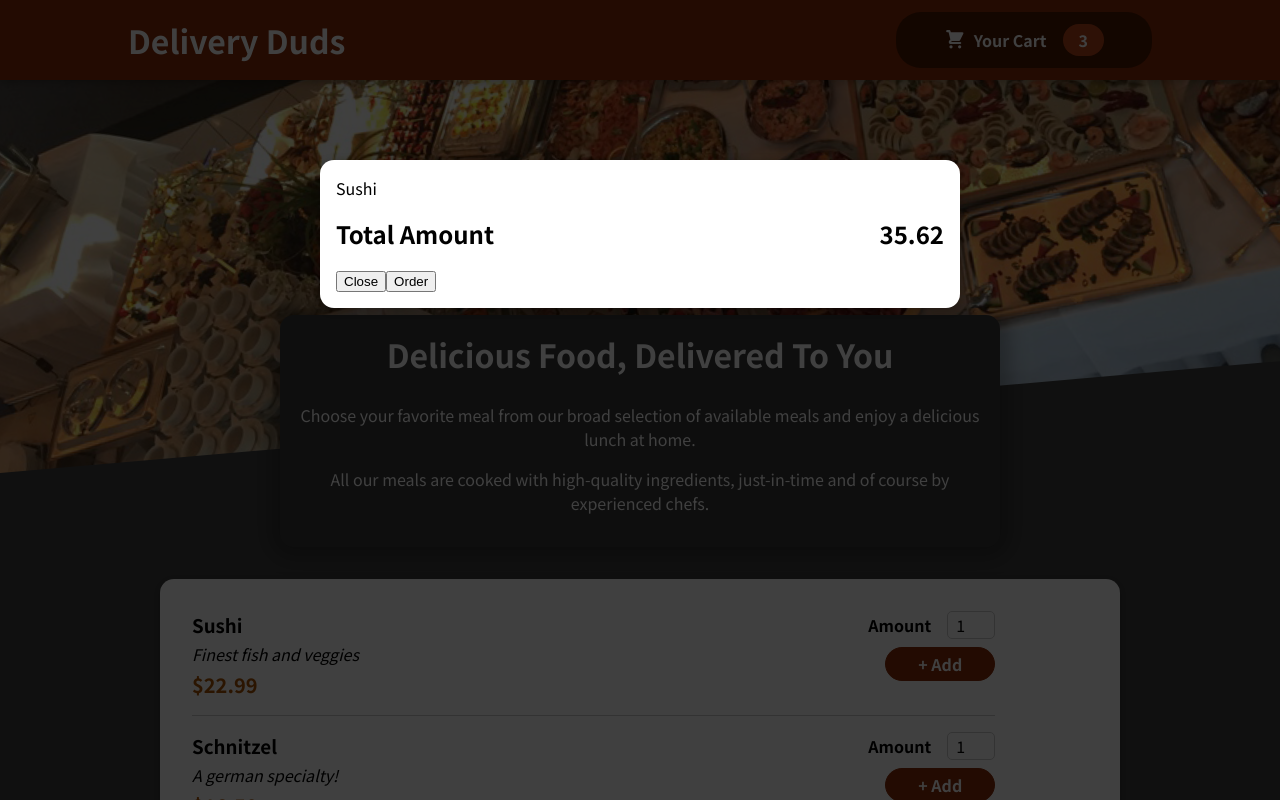
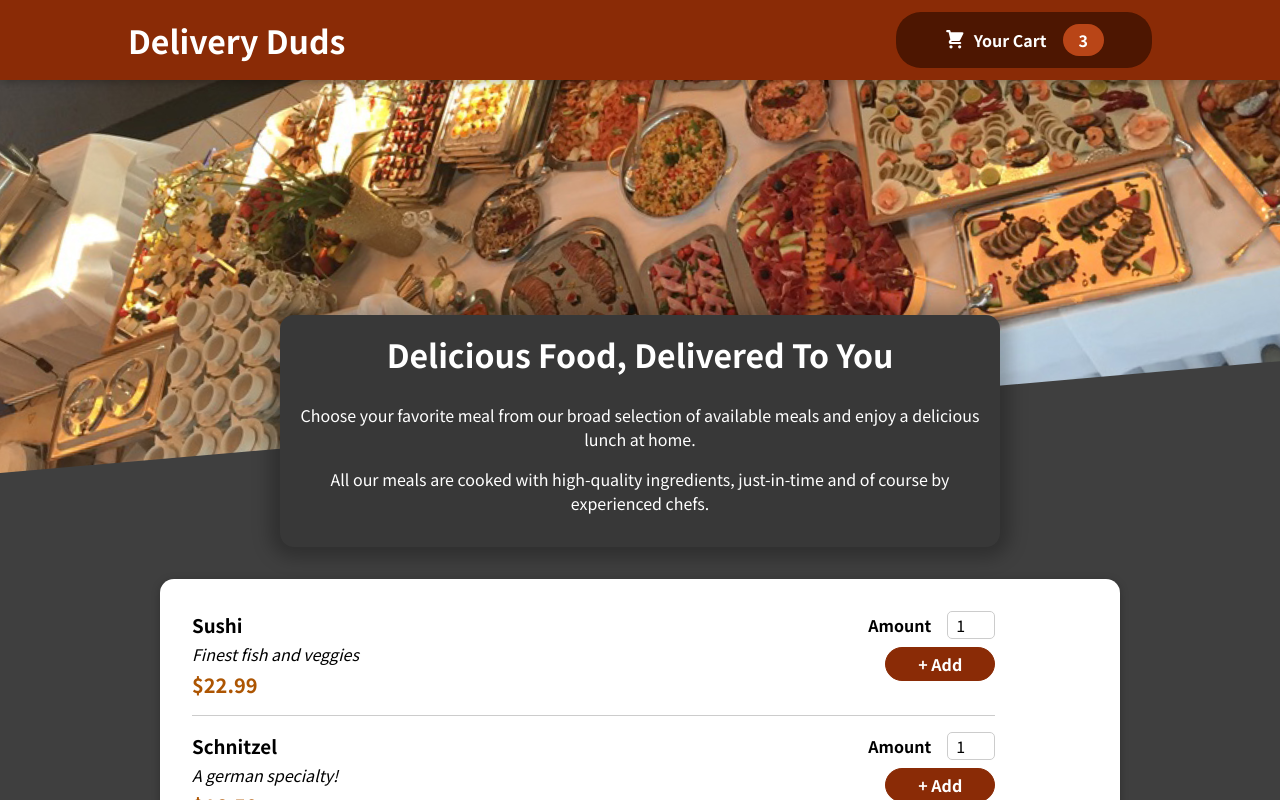
Before and after one commit to lkagan/food-order, a React (Create React App) app: page / in a window 1280 px wide. Shown: the top 800 px of the page. Built offline with nearby package versions, Linux system fonts and the light colour scheme.

Commit message:
Show and hide cart

```diff
--- a/public/index.html
+++ b/public/index.html
@@ -24,7 +24,7 @@
       work correctly both with client-side routing and a non-root public URL.
       Learn how to configure a non-root public URL by running `npm run build`.
     -->
-    <title>React App</title>
+    <title>Delivery Duds</title>
   </head>
   <body>
     <noscript>You need to enable JavaScript to run this app.</noscript>
--- a/src/App.js
+++ b/src/App.js
@@ -1,14 +1,24 @@
 import Header from "./components/Layout/Header";
-import {Fragment} from "react";
+import {useState, Fragment} from "react";
 import Meals from "./components/Meals/Meals";
 import Cart from "./components/Cart/Cart";
 
 function App() {
+    const [cartIsShown, setCartIsShown] = useState(false);
+
+    const showCartHandler = () => {
+        setCartIsShown(true);
+    };
+
+    const hideCartHandler = () => {
+        setCartIsShown(false);
+    };
+
     return (
         <Fragment>
             <h2>Let's get started!</h2>
-            <Cart />
-            <Header/>
+            {cartIsShown && <Cart onClose={hideCartHandler}/>}
+            <Header onShowCart={showCartHandler} />
             <main>
                 <Meals/>
             </main>
--- a/src/components/Cart/Cart.js
+++ b/src/components/Cart/Cart.js
@@ -14,15 +14,16 @@
     </ul>;
 
     return (
-        <Modal>
+        <Modal onClose={props.onClose}>
             {cartItems}
             <div className={classes.total}>
                 <span>Total Amount</span>
                 <span>35.62</span>
             </div>
-            <div className={classes.actions}></div>
-            <button className={classes['button--alt']}>Close</button>
-            <button className={classes.button}>Order</button>
+            <div className={classes.actions}>
+                <button className={classes['button--alt']} onClick={props.onClose}>Close</button>
+                <button className={classes.button}>Order</button>
+            </div>
         </Modal>
     );
 }
--- a/src/components/Layout/Header.js
+++ b/src/components/Layout/Header.js
@@ -3,12 +3,12 @@
 import classes from './Header.module.css';
 import HeaderCartButton from "./HeaderCartButton";
 
-const Header = () => {
+const Header = (props) => {
     return (
         <Fragment>
             <header className={classes.header}>
                 <h1>Delivery Duds</h1>
-                <HeaderCartButton/>
+                <HeaderCartButton onClick={props.onShowCart}/>
             </header>
             <div className={classes['main-image']}>
                 <img src={mealsImage} alt="A table full of delicious food"/>
--- a/src/components/Layout/HeaderCartButton.js
+++ b/src/components/Layout/HeaderCartButton.js
@@ -2,7 +2,7 @@
 import classes from "./HeaderCartButton.module.css";
 
 const HeaderCartButton = (props) => {
-   return <button className={classes.button}>
+   return <button className={classes.button} onClick={props.onClick}>
       <span className={classes.icon}>
          <CartIcon/>
       </span>
--- a/src/components/UI/Modal.js
+++ b/src/components/UI/Modal.js
@@ -3,7 +3,7 @@
 import ReactDOM  from "react-dom";
 
 const Backdrop = props => {
-    return <div className={classes.backdrop} />
+    return <div className={classes.backdrop} onClick={props.onClick}/>
 };
 
 const ModalOverlay = props => {
@@ -19,7 +19,7 @@
 const Modal = props => {
     return (
         <Fragment>
-            {ReactDOM.createPortal(<Backdrop />, portalElement)}
+            {ReactDOM.createPortal(<Backdrop onClick={props.onClose}/>, portalElement)}
             {ReactDOM.createPortal(<ModalOverlay>{props.children}</ModalOverlay>, portalElement)}
         </Fragment>
     )
```
